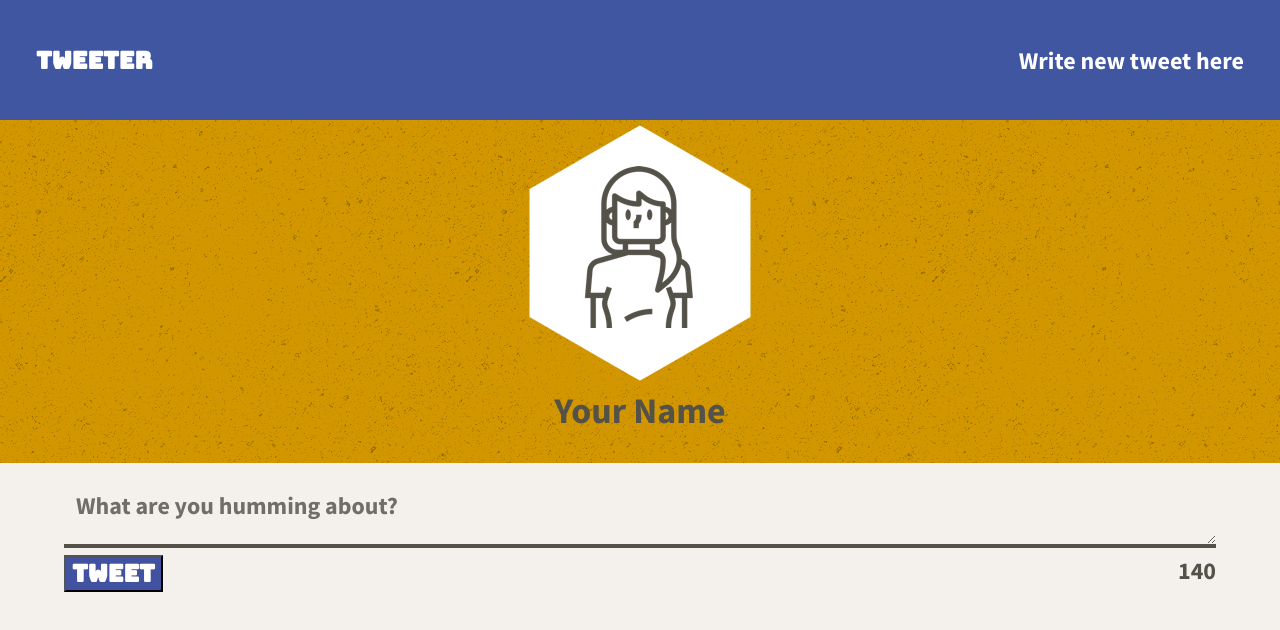
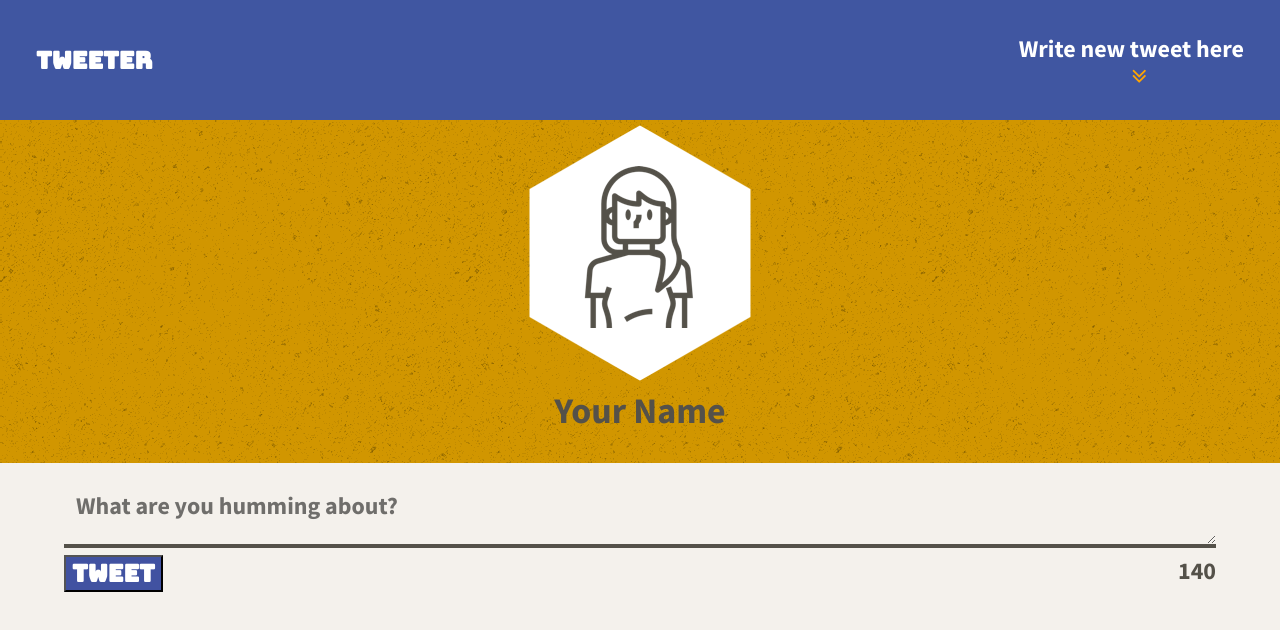
Before and after one commit to umrude/tweeter, a website: page public/index.html in a window 1280 px wide. Drawn offline with Linux system fonts and the light colour scheme; no server answers.

Commit message:
add arrow icon and moves down when hovered

```diff
--- a/public/index.html
+++ b/public/index.html
@@ -37,7 +37,12 @@
   <!-- Top nav bar (fixed) -->
   <nav>
     <span id="logo">tweeter</span>
-    <span>Write new tweet here</span>
+    <span id="newTweet">Write new tweet here
+      <i class="fa fa-angle-double-down" id="arrowDown" aria-hidden="true">
+      </i>
+    </span>
+
+
   </nav>
   <!-- Header bar-->
   <header class = "profile">
--- a/public/styles/nav.css
+++ b/public/styles/nav.css
@@ -18,3 +18,15 @@ nav {
   font-family: 'Bungee', cursive;
 
 }
+#newTweet {
+  display: flex;
+  flex-flow: column;
+}
+#arrowDown {
+  color: orange;
+  padding-left: 50%;
+}
+
+#newTweet:hover #arrowDown{
+  transform: translateY(10px);
+}
```
